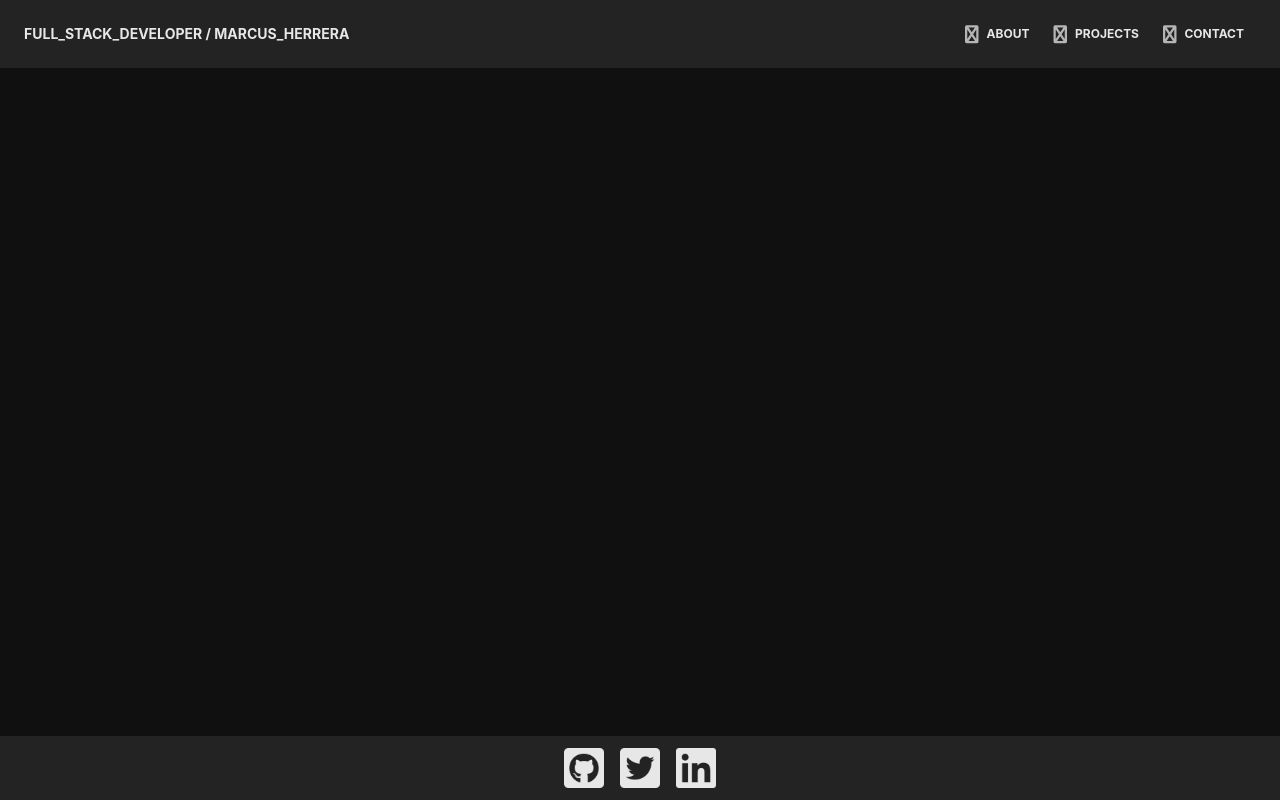
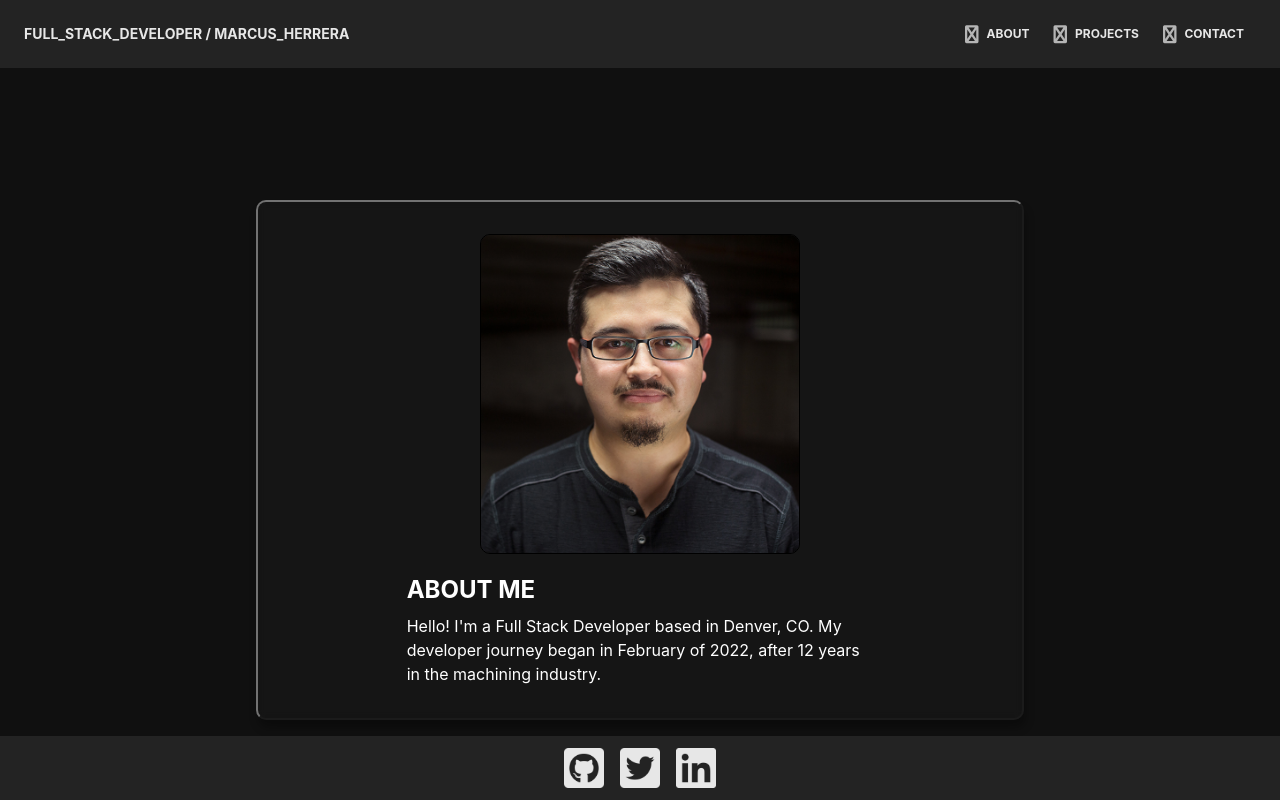
Before and after one commit to mahiv87/Hire-Marcus, a React (Create React App) app: page / in a window 1280 px wide. Built offline with nearby package versions, Linux system fonts and the light colour scheme.

Commit message:
About component

```diff
--- a/src/App.css
+++ b/src/App.css
@@ -1,7 +1,34 @@
 .header {
 	opacity: 0.9;
 	width: 100%;
-	height: 150px;
+	height: 200px;
+}
+
+.about {
+	min-height: calc(100vh - 450px);
+}
+
+.glass-container {
+	width: max(370px, 60%);
+	height: auto;
+	padding: 2rem;
+	color: white;
+	gap: 20px;
+	border-radius: 10px;
+	backdrop-filter: blur(5px);
+	background-color: rgba(102, 102, 102, 0.075);
+	box-shadow: rgba(0, 0, 0, 0.3) 2px 8px 8px;
+	border: 2px rgba(255, 255, 255, 0.4) solid;
+	border-bottom: 2px rgba(40, 40, 40, 0.35) solid;
+	border-right: 2px rgba(40, 40, 40, 0.35) solid;
+}
+
+.glass-container-profile {
+	width: 20rem;
+	height: auto;
+	border: solid 1px #000;
+	border-radius: 10px;
+	overflow: hidden;
 }
 /*
 .avatar {
--- a/src/App.js
+++ b/src/App.js
@@ -3,6 +3,7 @@ import './App.css';
 import Particles from './components/Particles';
 import NavBar from './components/NavBar';
 import Footer from './components/Footer';
+import About from './components/About';
 
 function App() {
 	return (
@@ -11,7 +12,8 @@ function App() {
 			<div className="header">
 				<NavBar />
 			</div>
-			<div className="h-100"></div>
+			<About />
+			{/* <div className="h-100"></div> */}
 			<Footer />
 		</div>
 	);
--- /dev/null
+++ b/src/components/About.js
@@ -0,0 +1,32 @@
+import React from 'react';
+import myPhoto from '../images/me.png';
+
+const About = () => {
+	return (
+		<div className="about flex justify-center items-center">
+			<div
+				className="glass-container flex flex-wrap justify-center items-center"
+				id="glass"
+			>
+				<figure className="glass-container-profile " id="profile">
+					<img alt="Marcus" src={myPhoto} />
+				</figure>
+				<div className="glass-container-text w-2/3" id="text">
+					<h2
+						id="glass_title"
+						className="font-bold text-2xl pb-2 uppercase"
+					>
+						About Me
+					</h2>
+					<p id="lorem_text" className="">
+						Hello! I'm a Full Stack Developer based in Denver, CO.
+						My developer journey began in February of 2022, after 12
+						years in the machining industry.
+					</p>
+				</div>
+			</div>
+		</div>
+	);
+};
+
+export default About;
--- a/src/components/Footer.js
+++ b/src/components/Footer.js
@@ -1,3 +1,4 @@
+import React from 'react';
 import GitHub from '../images/github.png';
 import Twitter from '../images/twitter.png';
 import LinkedIn from '../images/linkedin.png';
```
Also changed, not shown: src/images/me.png (added).
